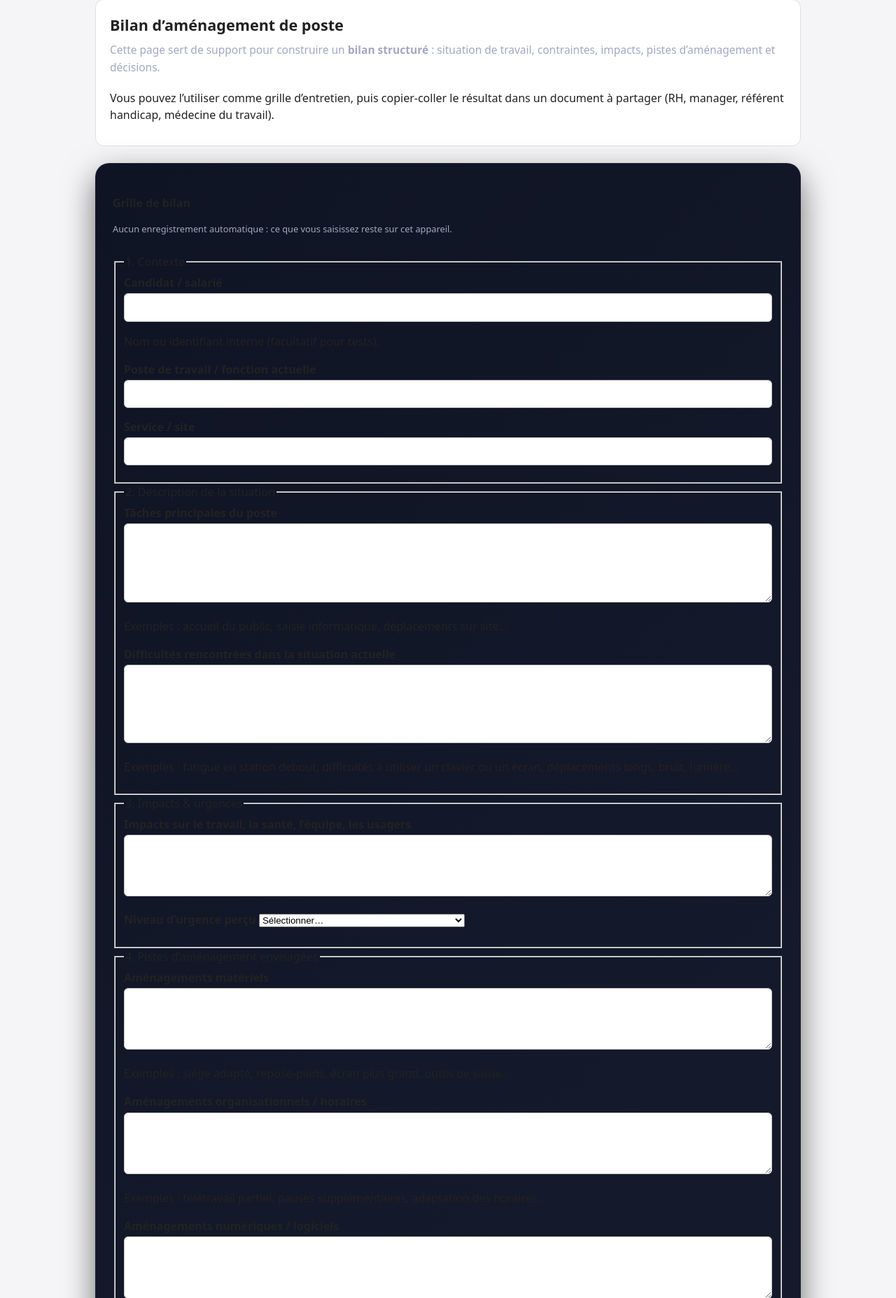
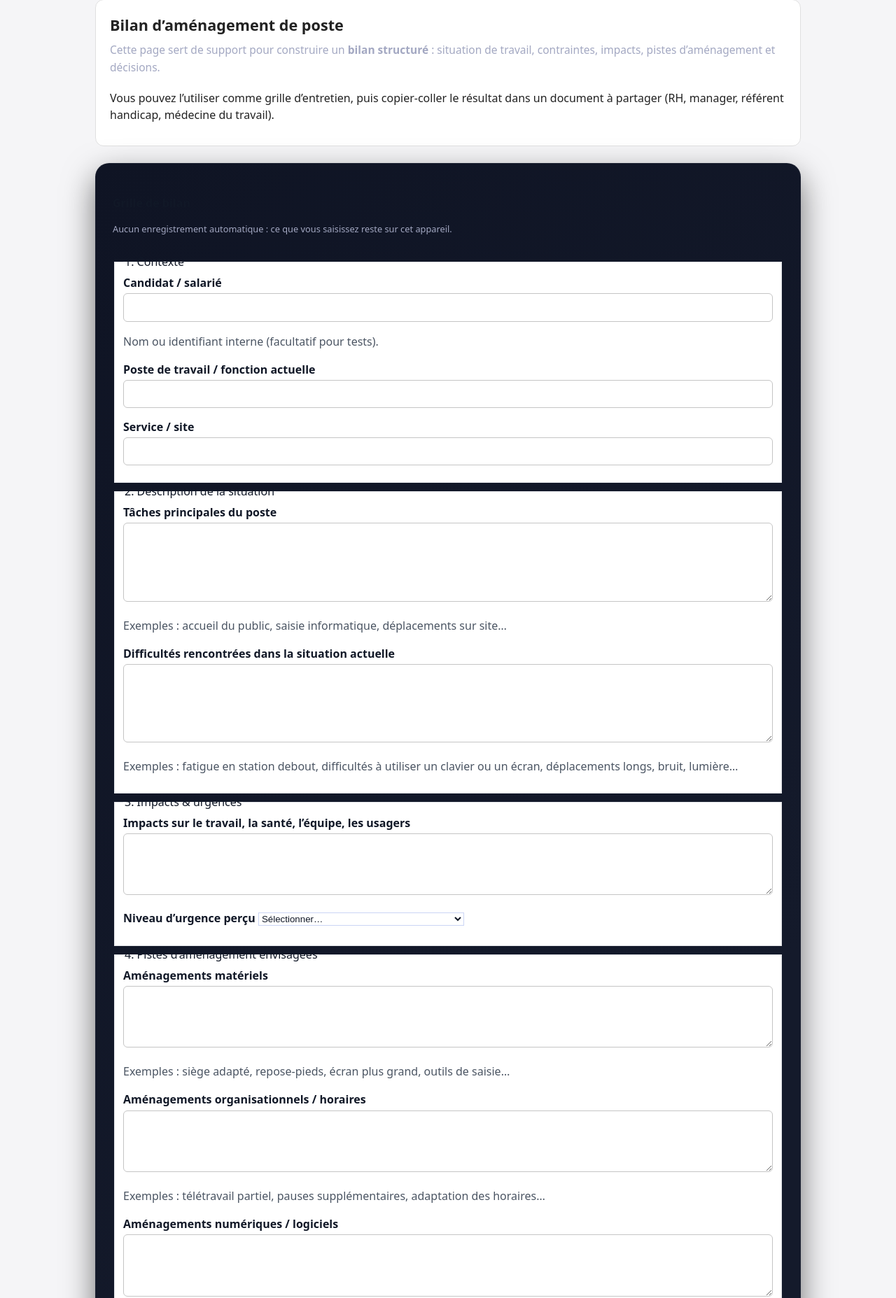
Before and after one commit to elanpourtous/Mini-WTD, a PHP site: page /evaluation-amenagement.html in a window 1280 px wide. Shown: the part 147-2002 px from the top of the page at 70% size. Run offline with PHP 8.4, Linux system fonts and the light colour scheme.

Commit message:
Add styles for form readability corrections

```diff
--- a/assets/css/mini-wtd-2025.css
+++ b/assets/css/mini-wtd-2025.css
@@ -700,3 +700,65 @@ body.webcam-page .mwtd-webcam-overlay {
   background: rgba(15,23,42,0.85);
   color: #f9fafb;
 }
+
+/* ================================
+   Corrections de lisibilité formulaires
+   (bilan + webcam)
+   ================================ */
+
+/* Fond des panneaux : clair */
+.bilan-page .mwtd-panel,
+.webcam-page .mwtd-panel {
+  background-color: #f5f5f7;   /* gris très clair */
+  color: #111827;              /* texte foncé */
+}
+
+/* Cartes / blocs internes : blanc */
+.bilan-page .mwtd-card,
+.webcam-page .mwtd-card {
+  background-color: #ffffff;
+  color: #111827;
+  border-radius: 0.75rem;
+  box-shadow: 0 8px 20px rgba(15, 23, 42, 0.08);
+}
+
+/* Fieldsets et légendes */
+.mwtd-fieldset {
+  border: 1px solid #e5e7eb;
+  background-color: #ffffff;
+}
+
+.mwtd-fieldset legend {
+  color: #111827;
+}
+
+/* Inputs, selects, textareas lisibles sur fond clair */
+.mwtd-form input[type="text"],
+.mwtd-form input[type="email"],
+.mwtd-form input[type="tel"],
+.mwtd-form select,
+.mwtd-form textarea {
+  background-color: #ffffff;
+  color: #111827;
+  border: 1px solid #cbd5f5;
+}
+
+/* Texte d’aide */
+.form-hint {
+  color: #4b5563;
+}
+
+/* Labels bien visibles */
+.mwtd-form label {
+  color: #111827;
+}
+
+/* Quand le contraste élevé est activé,
+   on garde quand même une bonne lisibilité */
+.high-contrast .bilan-page .mwtd-panel,
+.high-contrast .webcam-page .mwtd-panel,
+.high-contrast .bilan-page .mwtd-card,
+.high-contrast .webcam-page .mwtd-card {
+  background-color: #ffffff !important;
+  color: #000000 !important;
+}
```
